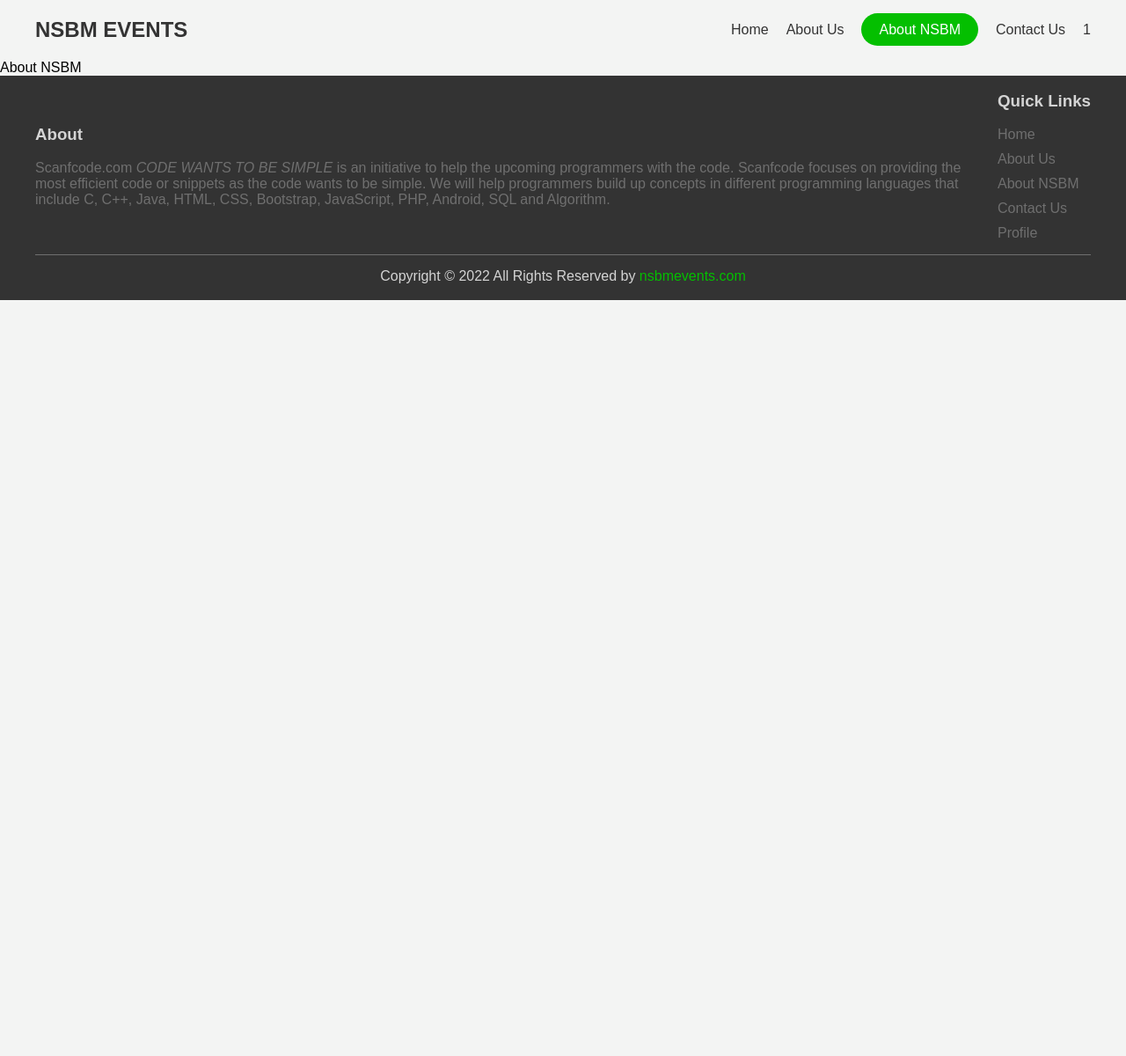
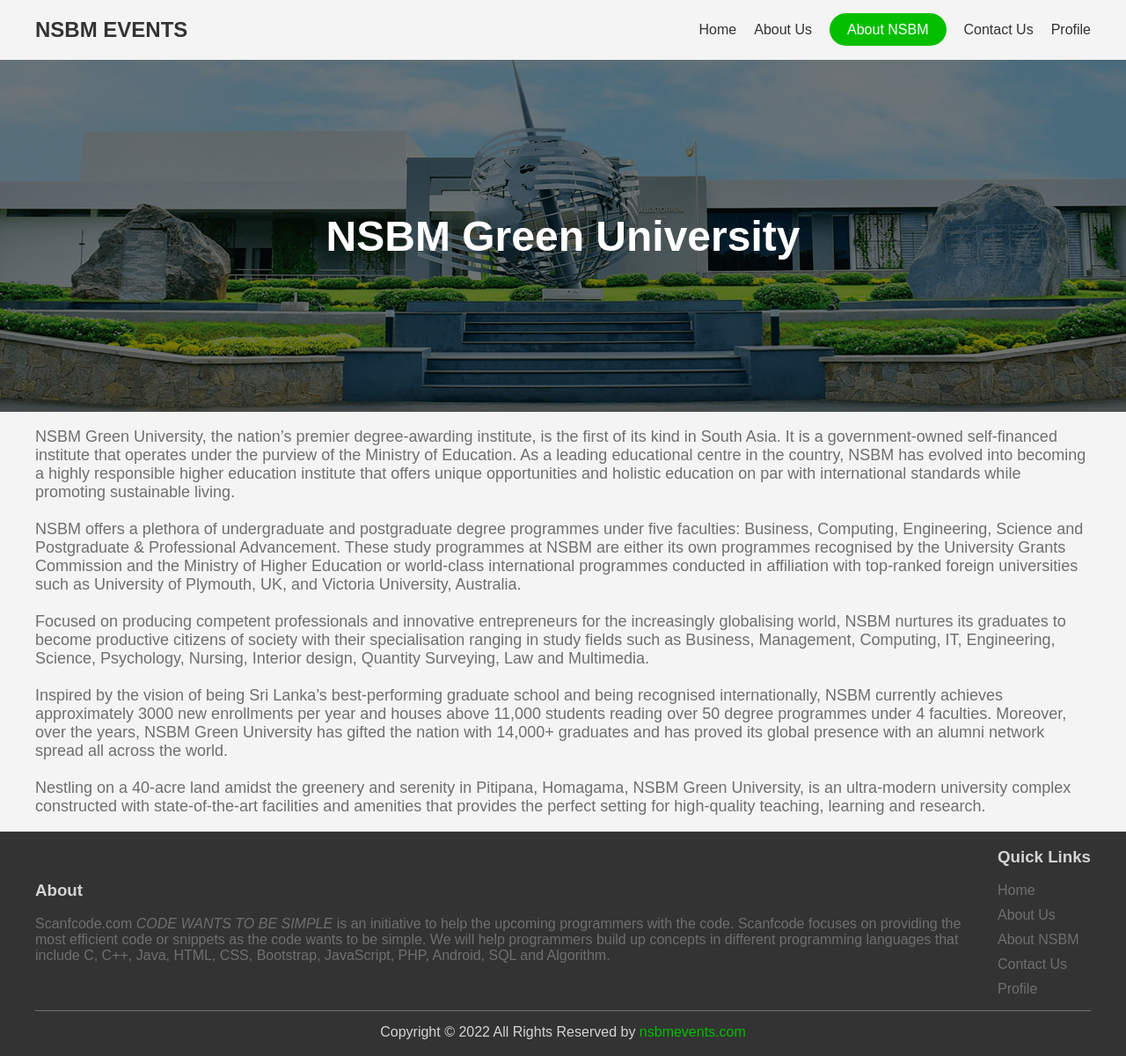
Before and after one commit to kasundularaam/NSBMEvents, a PHP site: page /pages/about_nsbm.php in a window 1280 px wide. Shown: the whole page at 88% size. Before the commit the page ends 341 px from the top, so only its background shows below. Run offline with PHP 8.4, Linux system fonts and the light colour scheme; the visitor is signed in with stand-in values (Sample User, id 1).

Commit message:
about nsbm page done, organizers section added

```diff
--- a/components/navigation_bar.php
+++ b/components/navigation_bar.php
@@ -25,7 +25,7 @@
         <?php elseif ($sessionIndexNo == "Admin") : ?>
             <li><a href="./admin_profile.php" <?php isActive("Profile"); ?>><?php echo $sessionIndexNo ?></a></li>
         <?php else : ?>
-            <li><a href="./profile.php" <?php isActive("Profile"); ?>><?php echo $sessionIndexNo ?></a></li>
+            <li><a href="./profile.php" <?php isActive("Profile"); ?>>Profile</a></li>
         <?php endif; ?>
     </ul>
 </nav>
--- a/pages/about_nsbm.php
+++ b/pages/about_nsbm.php
@@ -4,7 +4,28 @@
 <?php $page = "About NSBM";
 include("../components/header.php"); ?>
 
-<?php echo "About NSBM" ?>
+<div class="width100 background-img4 height400px col justify-center">
+    <div class="f-xxxlarge bold lighter">
+        NSBM Green University
+    </div>
+</div>
+<br>
+<div class="padding-h40 dark f-large">
+    NSBM Green University, the nation’s premier degree-awarding institute, is the first of its kind in South Asia. It is a government-owned self-financed institute that operates under the purview of the Ministry of Education. As a leading educational centre in the country, NSBM has evolved into becoming a highly responsible higher education institute that offers unique opportunities and holistic education on par with international standards while promoting sustainable living.
+    <br>
+    <br>
+    NSBM offers a plethora of undergraduate and postgraduate degree programmes under five faculties: Business, Computing, Engineering, Science and Postgraduate & Professional Advancement. These study programmes at NSBM are either its own programmes recognised by the University Grants Commission and the Ministry of Higher Education or world-class international programmes conducted in affiliation with top-ranked foreign universities such as University of Plymouth, UK, and Victoria University, Australia.
+    <br>
+    <br>
+    Focused on producing competent professionals and innovative entrepreneurs for the increasingly globalising world, NSBM nurtures its graduates to become productive citizens of society with their specialisation ranging in study fields such as Business, Management, Computing, IT, Engineering, Science, Psychology, Nursing, Interior design, Quantity Surveying, Law and Multimedia.
+    <br>
+    <br>
+    Inspired by the vision of being Sri Lanka’s best-performing graduate school and being recognised internationally, NSBM currently achieves approximately 3000 new enrollments per year and houses above 11,000 students reading over 50 degree programmes under 4 faculties. Moreover, over the years, NSBM Green University has gifted the nation with 14,000+ graduates and has proved its global presence with an alumni network spread all across the world.
+    <br>
+    <br>
+    Nestling on a 40-acre land amidst the greenery and serenity in Pitipana, Homagama, NSBM Green University, is an ultra-modern university complex constructed with state-of-the-art facilities and amenities that provides the perfect setting for high-quality teaching, learning and research.
+</div>
+<br>
 
 <?php include "../components/footer.php" ?>
 
--- a/style.css
+++ b/style.css
@@ -115,6 +115,10 @@
 
 .hr-darker{
     border-top: 1px solid var(--darker);
+}
+
+.hr-primary{
+    border-top: 1px solid var(--primary);
 }
 
 .row{
@@ -297,6 +301,16 @@
     padding-bottom: 60px;
 }
 
+.padding-v80{
+    padding-top: 80px;
+    padding-bottom: 80px;
+}
+
+.padding-v100{
+    padding-top: 100px;
+    padding-bottom: 100px;
+}
+
 .padding-h10{
     padding-left: 10px;
     padding-right: 10px;
@@ -455,14 +469,28 @@
     background-image: url("https://images.unsplash.com/photo-1501281668745-f7f57925c3b4?ixlib=rb-4.0.3&ixid=MnwxMjA3fDB8MHxwaG90by1wYWdlfHx8fGVufDB8fHx8&auto=format&fit=crop&w=1740&q=80");
     background-size: cover;
     background-position:50% 50%;
-    box-shadow: inset 0 0 0 1000px rgba(0,0,5,.7);
+    box-shadow: inset 0 0 0 1000px rgba(0,0,0,.7);
 }
 
 .background-img3{
     background-image: url("./images/background2.jpg");
     background-size: cover;
     background-position:50% 50%;
-    box-shadow: inset 0 0 0 1000px rgba(0,0,5,.7);
+    box-shadow: inset 0 0 0 1000px rgba(0,0,0,.7);
+}
+
+.background-img4{
+    background-image: url("./images/nsbm2.png");
+    background-size: cover;
+    background-position:50% 50%;
+    box-shadow: inset 0 0 0 1000px rgba(0,0,0,.5);
+}
+
+.background-img5{
+    background-image: url("./images/background3.jpg");
+    background-size: cover;
+    background-position:50% 50%;
+    box-shadow: inset 0 0 0 1000px rgba(255,255,255,.8);
 }
 
 .primary{
@@ -558,6 +586,18 @@
     font-size:xx-large;
 }
 
+.f-xxxlarge{
+    font-size: 48px;
+}
+
+.f-xxxxlarge{
+    font-size: 72px;
+}
+
+.f-ultra{
+    font-size: 220px;
+}
+
 .icon-smaller{
     width: 16px;
     height: 16px;
@@ -587,9 +627,6 @@
     color: var(--gold);
 }
 
-
-
-
 @media (max-width: 1000px) {
     .events-grid {
         grid-template-columns: 1fr 1fr;
```
Also changed, not shown: pages/index.php (+77 -3 lines), images/background3.jpg (added), images/mailbox.png (added), images/newsletter.jpg (added), images/nsbm2.png (added), images/organizer.png (added).
